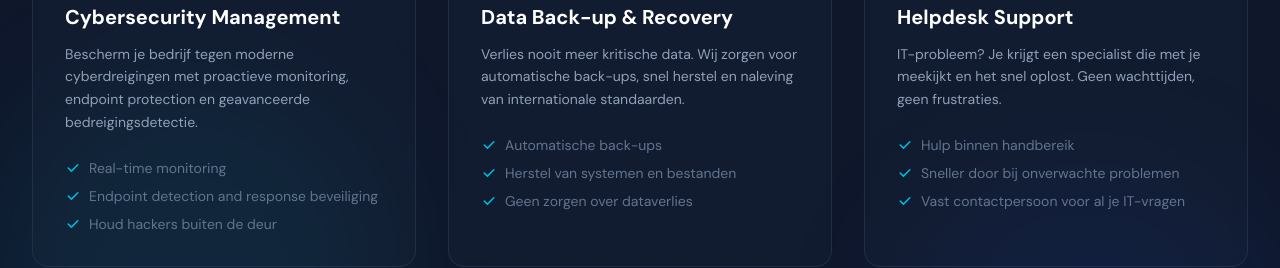
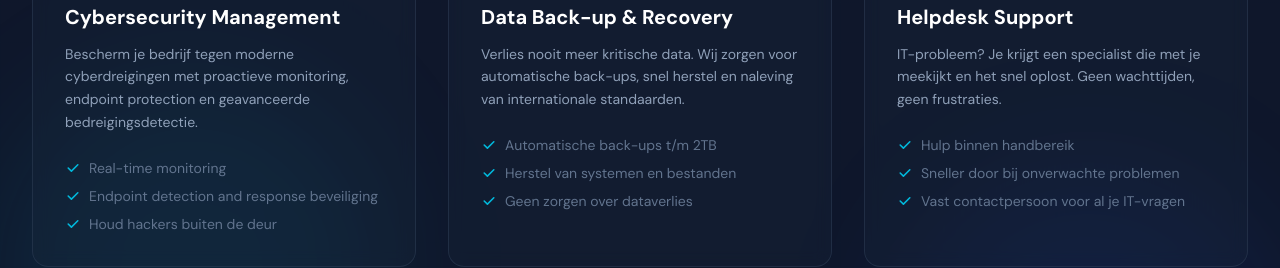
Before and after one commit to dice-pls7/yyit-demo, a Next.js app: page / in a window 1280 px wide. Shown: the part 3120-3388 px from the top of the page. Built offline with nearby package versions, Linux system fonts and the light colour scheme; no server answers.

Commit message:
2TB backup duidelijk gemaakt

```diff
--- a/components/Solutions.tsx
+++ b/components/Solutions.tsx
@@ -28,7 +28,7 @@ export default function Solutions() {
       ),
       title: 'Data Back-up & Recovery',
       description: 'Verlies nooit meer kritische data. Wij zorgen voor automatische back-ups, snel herstel en naleving van internationale standaarden.',
-      features: ['Automatische back-ups', 'Herstel van systemen en bestanden', 'Geen zorgen over dataverlies']
+      features: ['Automatische back-ups t/m 2TB', 'Herstel van systemen en bestanden', 'Geen zorgen over dataverlies']
     },
     // {
     //   icon: (
```
